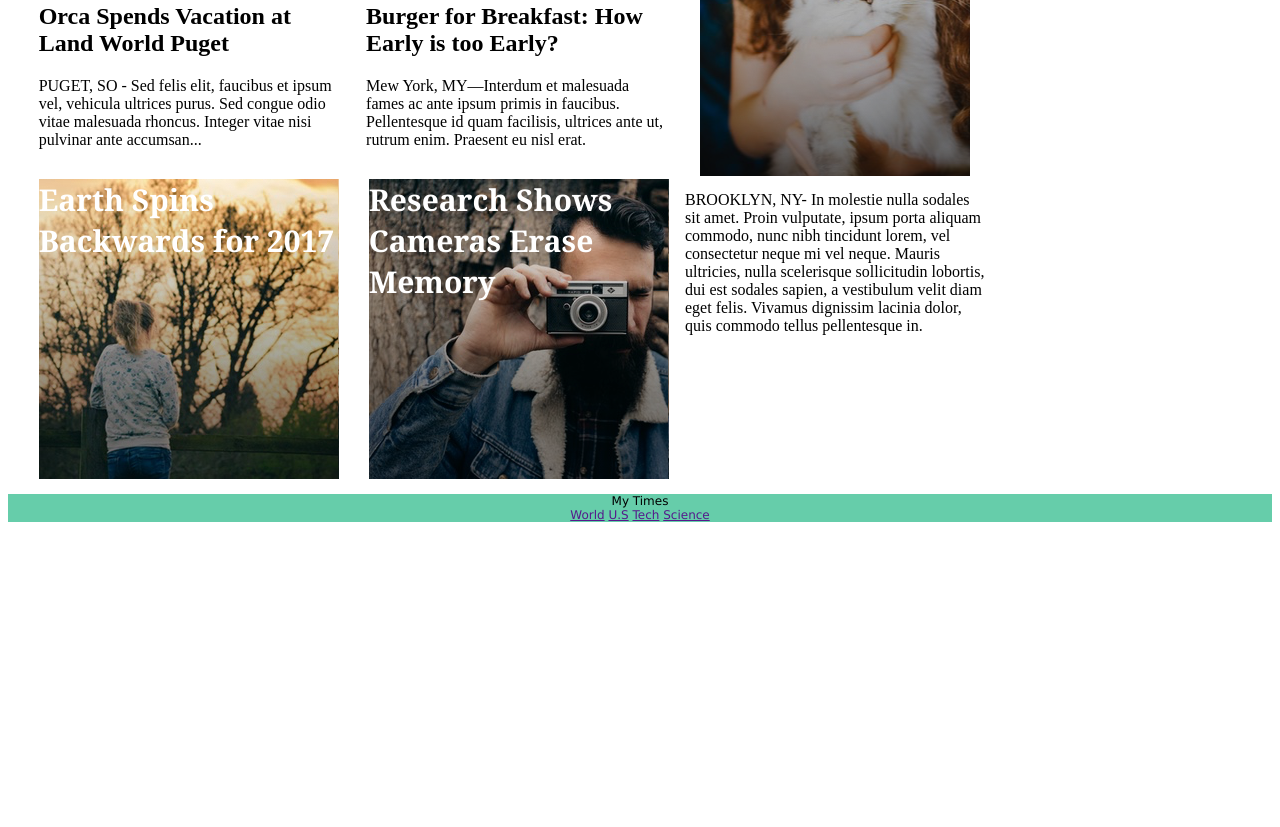
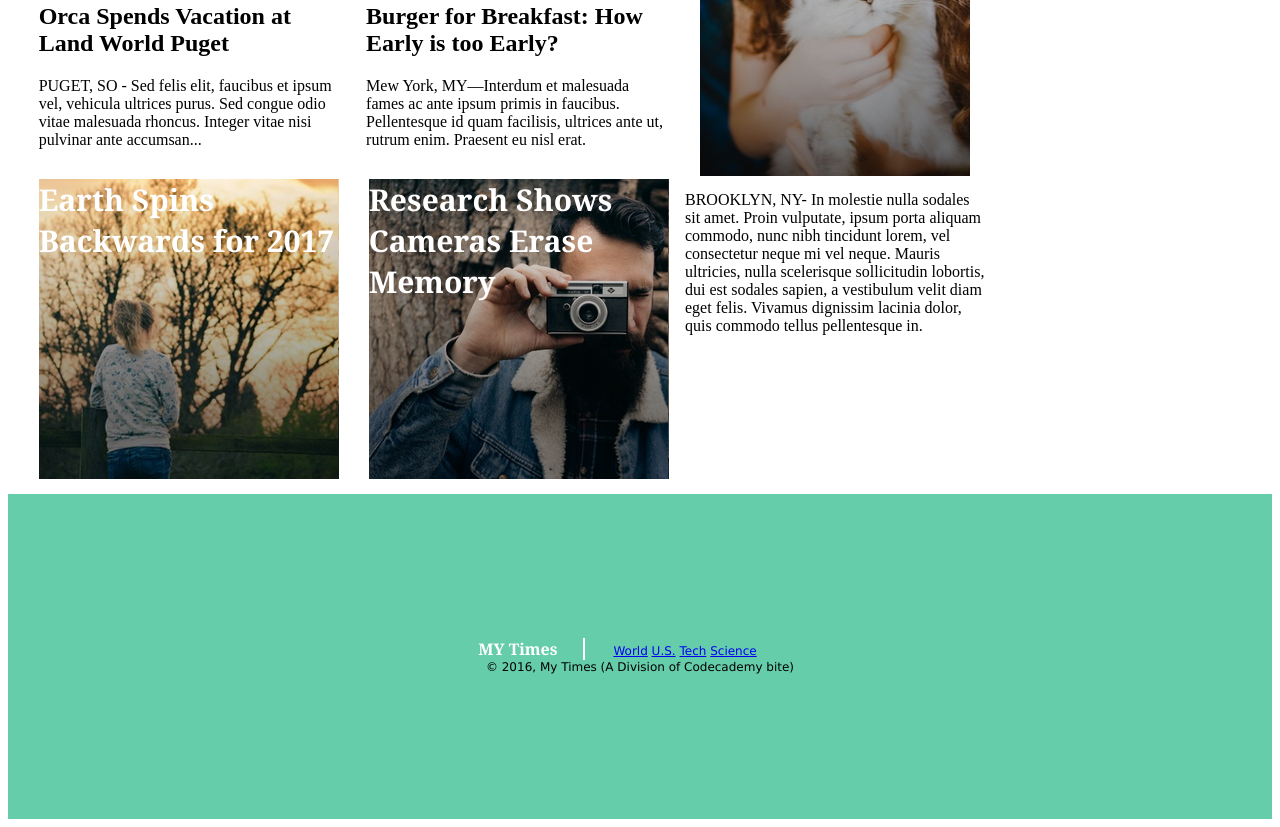
Before and after one commit to boywhocodes/MyTimes, a plain HTML site: page index.html in a window 1280 px wide. Shown: the part 613-1440 px from the top of the page. Before the commit the page ends 1143 px from the top, so only its background shows below. Drawn offline with Linux system fonts and the light colour scheme; files whose address does not match are found by name.

Commit message:
footer styling, flex and css

```diff
--- a/index.html
+++ b/index.html
@@ -111,14 +111,19 @@
     </div>
 
     <footer>
-        <div>My Times</div>
-        <a href="">World</a>
+        <div class="info">
+            <span class="title"> MY Times</span>
+            <nav>
+                <span><a href="#">World</a></span>
+                <span><a href="#">U.S.</a></span>
+                <span><a href="#">Tech</a></span>
+                <span><a href="#">Science</a></span>
+            </nav>
+        </div>
+        <div class="copyright">
+            © 2016, My Times (A Division of Codecademy bite)
+        </div>
 
-        <a href="">U.S</a>
-
-        <a href="">Tech</a>
-
-        <a href="">Science</a>
     </footer>
 
 
--- a/resources/css/style.css
+++ b/resources/css/style.css
@@ -196,5 +196,25 @@ footer {
     margin: auto;
     font-family: Verdana;
     font-size: 12px;
-    text-align: center;
+    display: flex;
+    align-items: center;
+    justify-content: center;
+    flex-direction: column;
+    width: 100%;
+    height: 325px;
 }
+
+footer .title {
+    font-size: 16px;
+    font-weight: bold;
+    color: white;
+    font-family: Georgia;
+    border-right: 2px solid white;
+    padding-right: 25px;
+    display: inline-block;
+}
+
+footer nav {
+    display: inline-block;
+    padding-left: 25px;
+}
```
